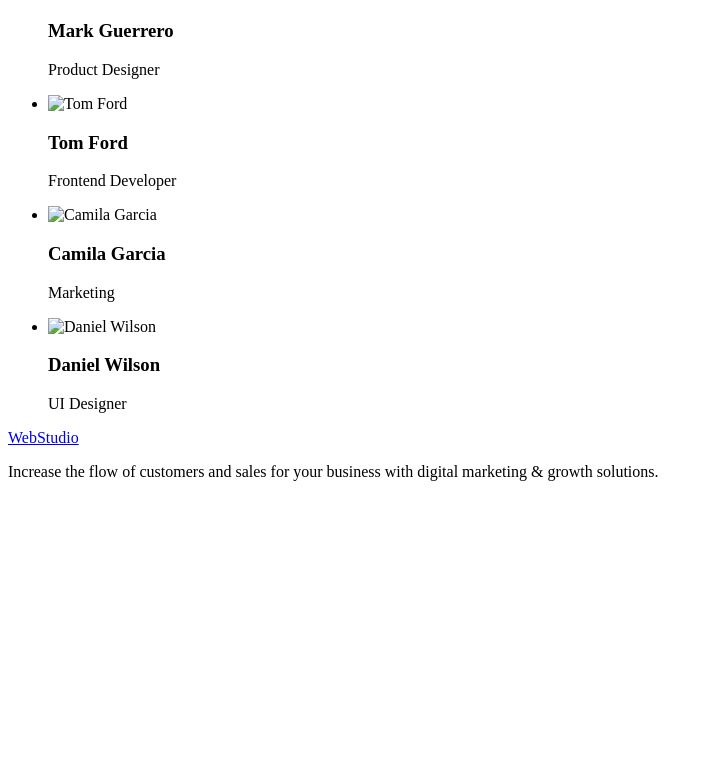
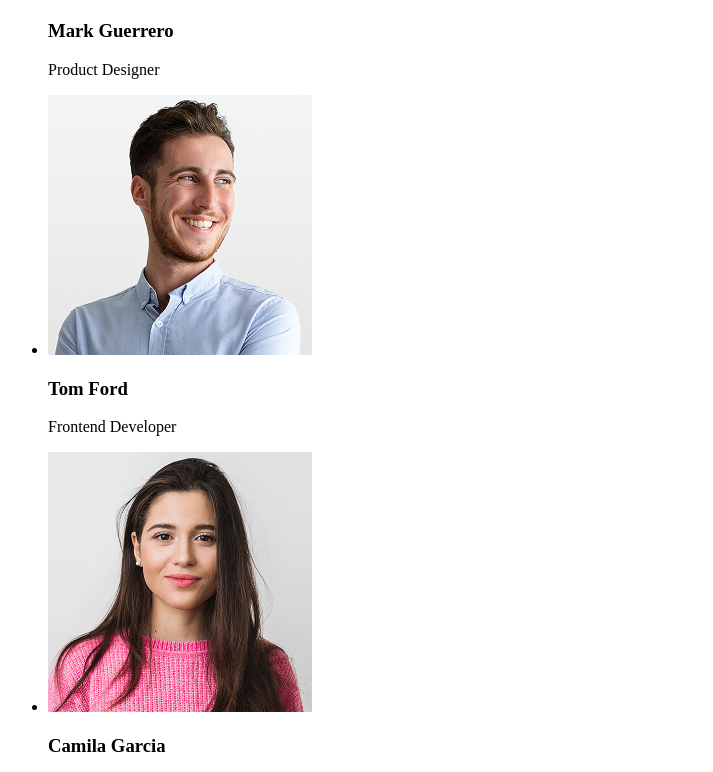
Before and after one commit to Alexashkaaaa/goit-markup-hw-01, a plain HTML site: page index.html in a window 1280 px wide. Shown: the part 888-1660 px from the top of the page, without its empty margins (0-713 px from the left). Before the commit the page ends 1385 px from the top, so only its background shows below. Drawn offline with Linux system fonts and the light colour scheme.

Commit message:
add markup main

```diff
--- a/index.html
+++ b/index.html
@@ -64,25 +64,17 @@
           <p>Product Designer</p>
         </li>
         <li>
-          <img src="./images/source/img(1).png" alt="Tom Ford" width="264" />
+          <img src="./images/source/img1.png" alt="Tom Ford" width="264" />
           <h3>Tom Ford</h3>
           <p>Frontend Developer</p>
         </li>
         <li>
-          <img
-            src="./images/source/img(2).png"
-            alt="Camila Garcia"
-            width="264"
-          />
+          <img src="./images/source/img2.png" alt="Camila Garcia" width="264" />
           <h3>Camila Garcia</h3>
           <p>Marketing</p>
         </li>
         <li>
-          <img
-            src="./images/source/img(3).png"
-            alt="Daniel Wilson"
-            width="264"
-          />
+          <img src="./images/source/img3.png" alt="Daniel Wilson" width="264" />
           <h3>Daniel Wilson</h3>
           <p>UI Designer</p>
         </li>
```
Also changed, not shown: images/source/img1.png (renamed from images/source/img (1).png), images/source/img2.png (renamed from images/source/img (2).png), images/source/img3.png (renamed from images/source/img (3).png).
